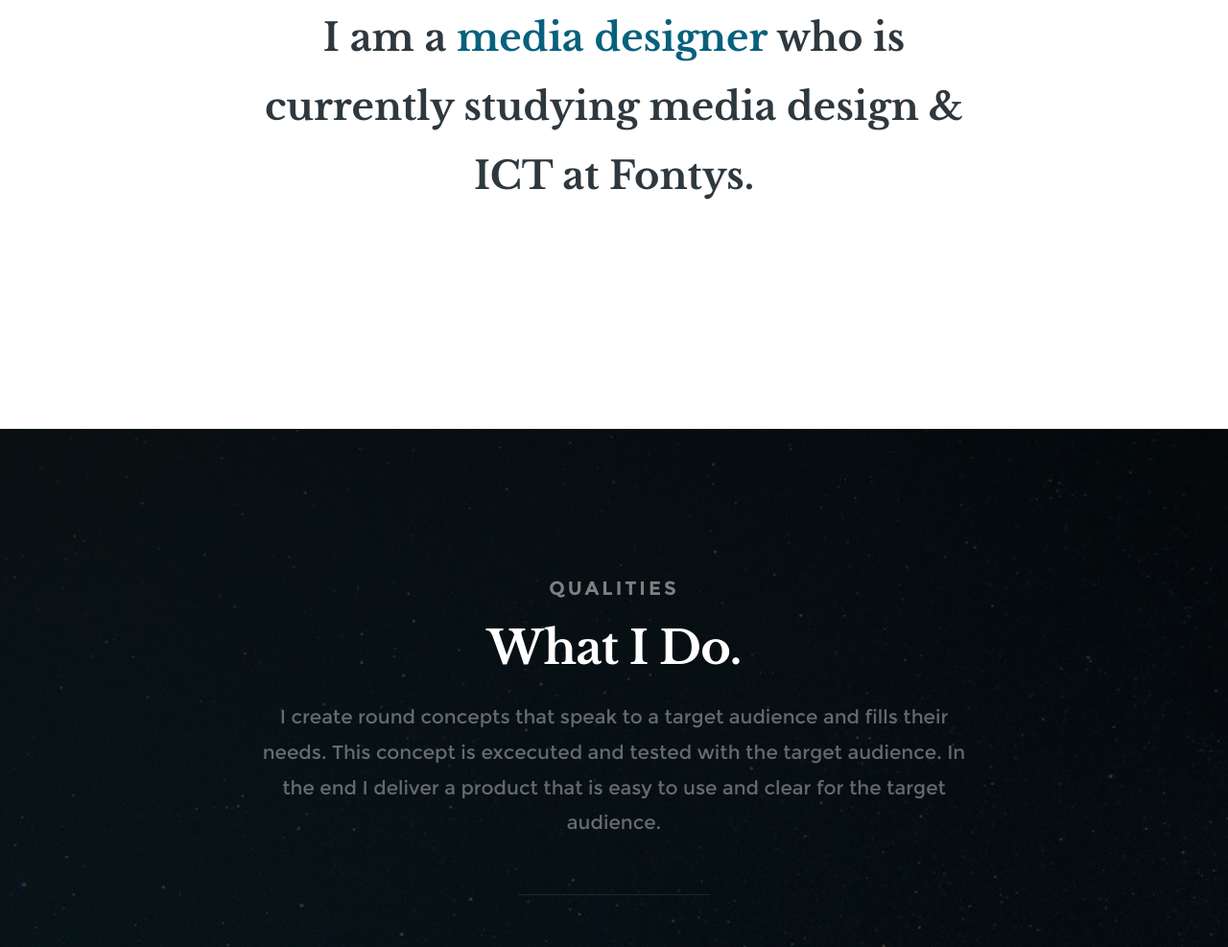
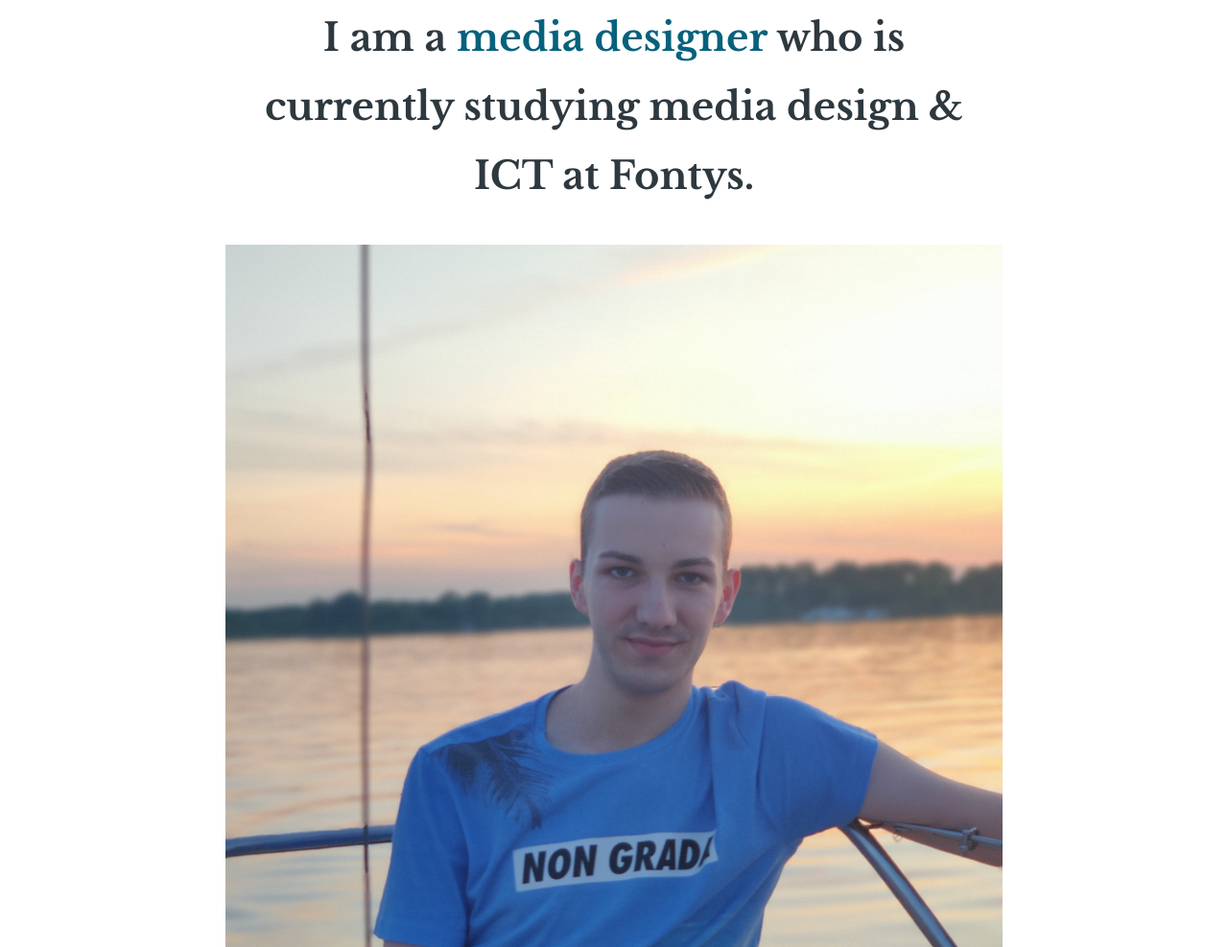
Before and after one commit to BroodBalloon/Portfolio-Website, a plain HTML site: page index.html in a window 1280 px wide. Shown: the part 1053-2040 px from the top of the page at 96% size. Drawn offline with Linux system fonts and the light colour scheme; files whose address does not match are found by name.

Commit message:
Add new pictures

```diff
--- a/index.html
+++ b/index.html
@@ -129,6 +129,8 @@
 					<h3 class="animate-this">About Me</h3>
 					<p class="lead animate-this">I am a <span> media designer </span> who is currently studying media
 						design & ICT at Fontys.</p>
+						<img src="images/pff2.jpg">
+
 				</div>
 
 			</div> <!-- end col-full  -->
```
Also changed, not shown: images/pff2.jpg (added), 10 other files.
